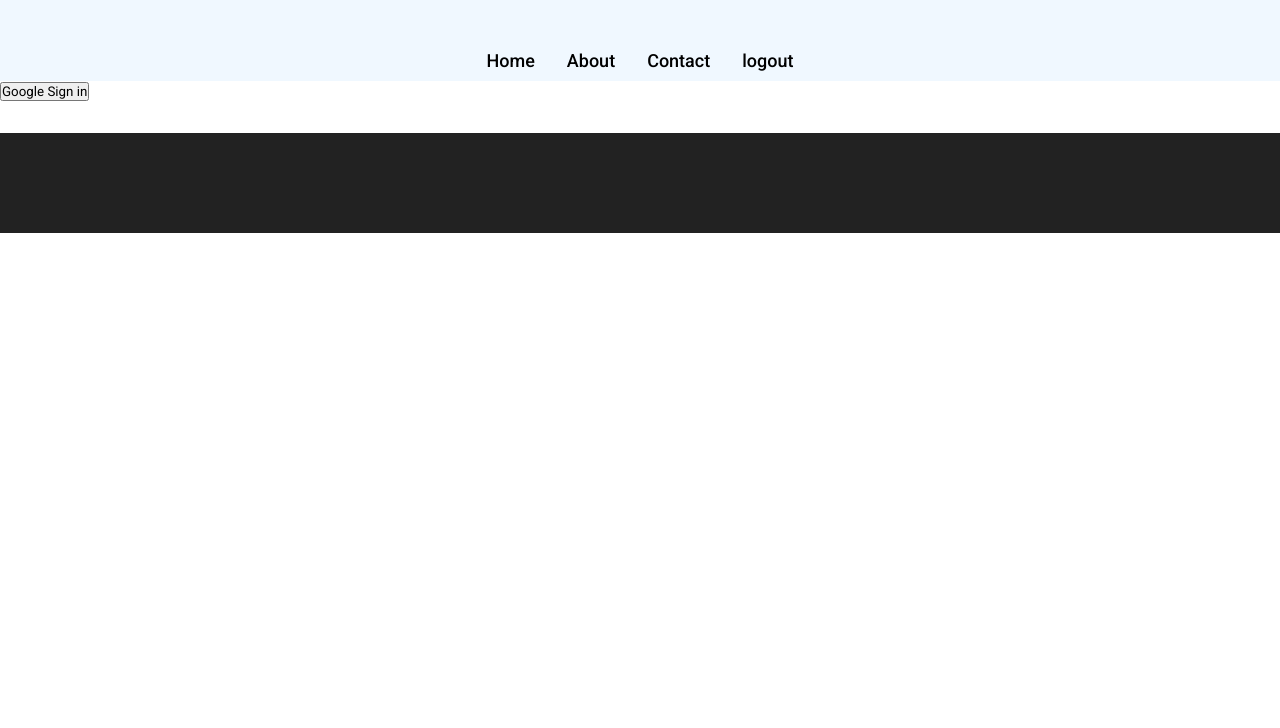
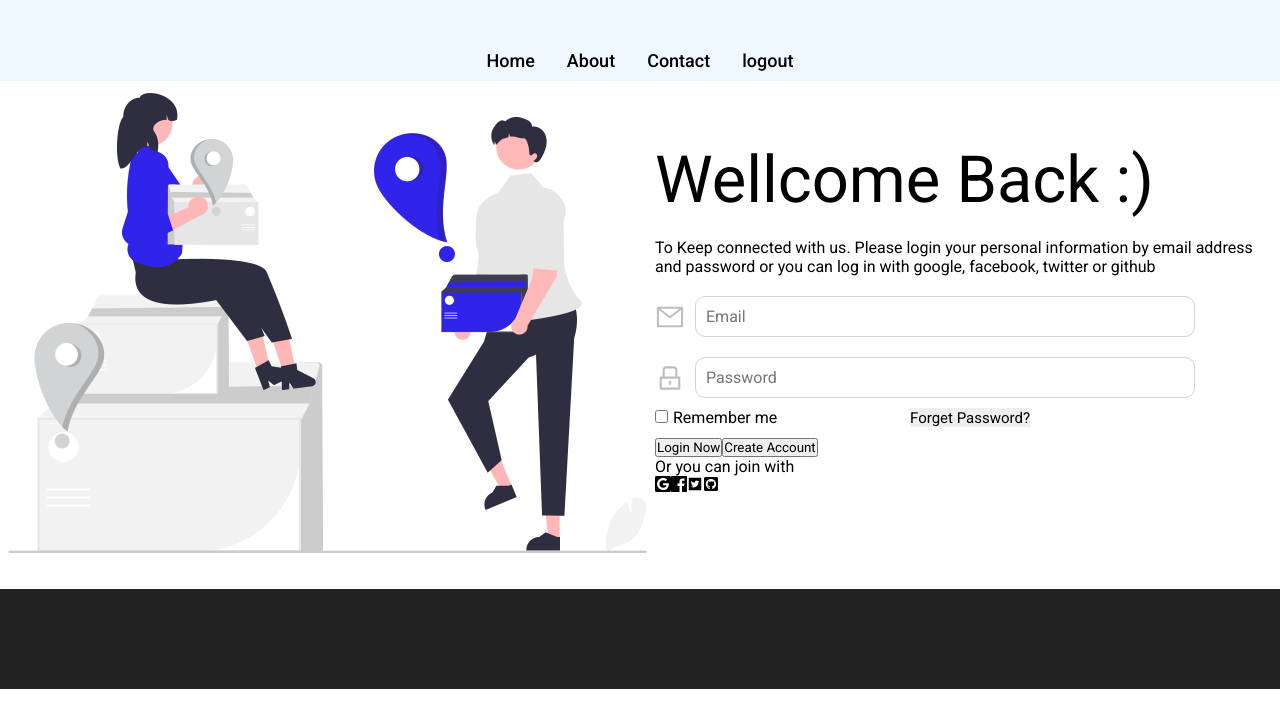
Before and after one commit to morshedulmunna/Blog-Post-App, a React (Vite) app in the folder client/: page /login in a window 1280 px wide. Shown: the top 728 px of the page. Built offline with nearby package versions, Linux system fonts and the light colour scheme.

Commit message:
login page UI design

```diff
--- a/client/package.json
+++ b/client/package.json
@@ -11,6 +11,7 @@
     "firebase": "^9.6.9",
     "react": "^17.0.2",
     "react-dom": "^17.0.2",
+    "react-icons": "^4.3.1",
     "react-router-dom": "6",
     "sass": "^1.49.9"
   },
--- a/client/src/pages/login/Login.jsx
+++ b/client/src/pages/login/Login.jsx
@@ -1,4 +1,13 @@
 import "./Login.scss";
+import image from "../../images/undraw_Deliveries_2r4y.png";
+import { ImGoogle2 } from "react-icons/im";
+import { GrFacebook } from "react-icons/gr";
+import {
+  AiFillTwitterSquare,
+  AiOutlineLock,
+  AiOutlineMail,
+} from "react-icons/ai";
+import { FaGithubSquare } from "react-icons/fa";
 import { getAuth, signInWithPopup, GoogleAuthProvider } from "firebase/auth";
 import initializeAppAuthentication from "../../firebase/firebaseInit";
 
@@ -28,8 +37,48 @@ const Login = () => {
   };
 
   return (
-    <div>
-      <button onClick={handleClickGoogleLogin}>Google Sign in</button>
+    <div className="wrapper">
+      <div className="container">
+        <div className="form_wrapper">
+          <img src={image} alt="" />
+          <div className="form">
+            <h1>Wellcome Back :)</h1>
+            <p>
+              To Keep connected with us. Please login your personal information
+              by email address and password or you can log in with google,
+              facebook, twitter or github
+            </p>
+            <div className="input_box">
+              <div className="email">
+                <AiOutlineMail />
+                <input type="Email" placeholder="Email" />
+              </div>
+              <div className="email">
+                <AiOutlineLock />
+                <input type="password" placeholder="Password" />
+              </div>
+              <div className="checkbox">
+                <div className="check">
+                  <input type="checkbox" />
+                  <label>Remember me</label>
+                </div>
+                <button>Forget Password?</button>
+              </div>
+              <div className="logIn_acc">
+                <button>Login Now</button>
+                <button>Create Account</button>
+              </div>
+              <p>Or you can join with</p>
+            </div>
+            <div className="icons">
+              <ImGoogle2 />
+              <GrFacebook />
+              <AiFillTwitterSquare />
+              <FaGithubSquare />
+            </div>
+          </div>
+        </div>
+      </div>
     </div>
   );
 };
--- a/client/src/pages/login/Login.scss
+++ b/client/src/pages/login/Login.scss
@@ -0,0 +1,83 @@
+.wrapper {
+  .container {
+    max-width: 1400px;
+    margin: auto;
+
+    .form_wrapper {
+      display: flex;
+      justify-content: center;
+      align-items: center;
+      //   mobile
+      //   flex-direction: column;
+
+      img {
+        width: 80%;
+        // mobile
+        // width: 50%;
+      }
+
+      .form {
+        h1 {
+          font-size: 65px;
+          font-weight: 400;
+        }
+        > p {
+          padding-top: 20px;
+          padding-bottom: 10px;
+        }
+
+        .input_box {
+          .email {
+            display: flex;
+            align-items: center;
+            font-size: 30px;
+            color: rgb(190, 190, 190);
+
+            input {
+              width: 80%;
+              padding: 10px;
+              margin: 10px;
+              border: none;
+              border: 1px solid lightgray;
+              border-radius: 10px;
+              font-size: 16px;
+
+              &::placeholder {
+                font-size: 16px;
+              }
+              &:focus {
+                outline: none;
+              }
+            }
+          }
+
+          .checkbox {
+            display: flex;
+            justify-content: space-between;
+            width: 60%;
+            margin-bottom: 10px;
+
+            input {
+              border-radius: 50%;
+              cursor: pointer;
+            }
+            label {
+              margin-left: 5px;
+              cursor: pointer;
+            }
+
+            button {
+              border: none;
+              cursor: pointer;
+              font-size: 15px;
+
+              &:hover {
+                color: blue;
+              }
+            }
+          }
+        }
+      }
+    }
+  }
+}
```
Also changed, not shown: client/src/images/undraw_Deliveries_2r4y.png (added), 1 other file (tests, documents, lock files or other folders).
